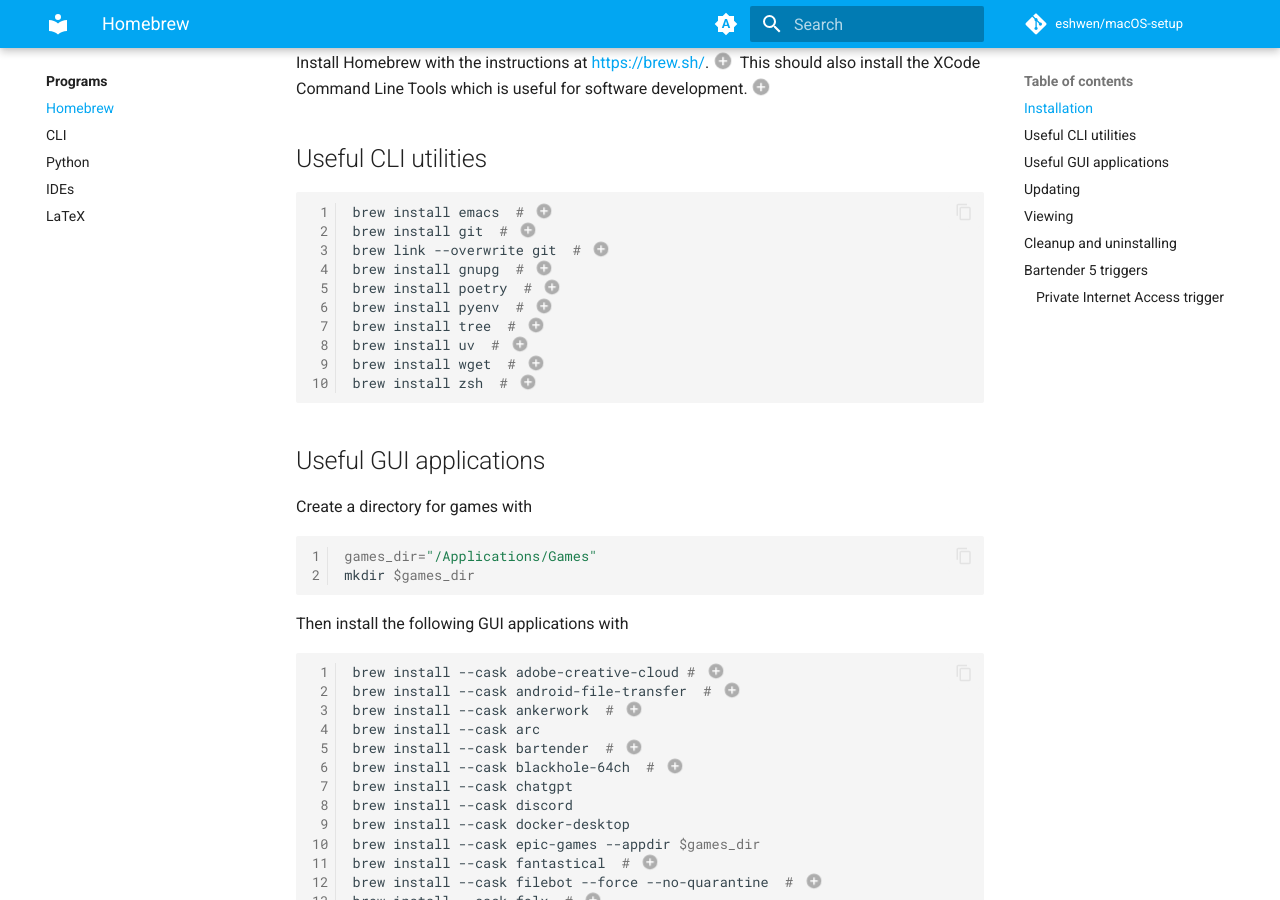
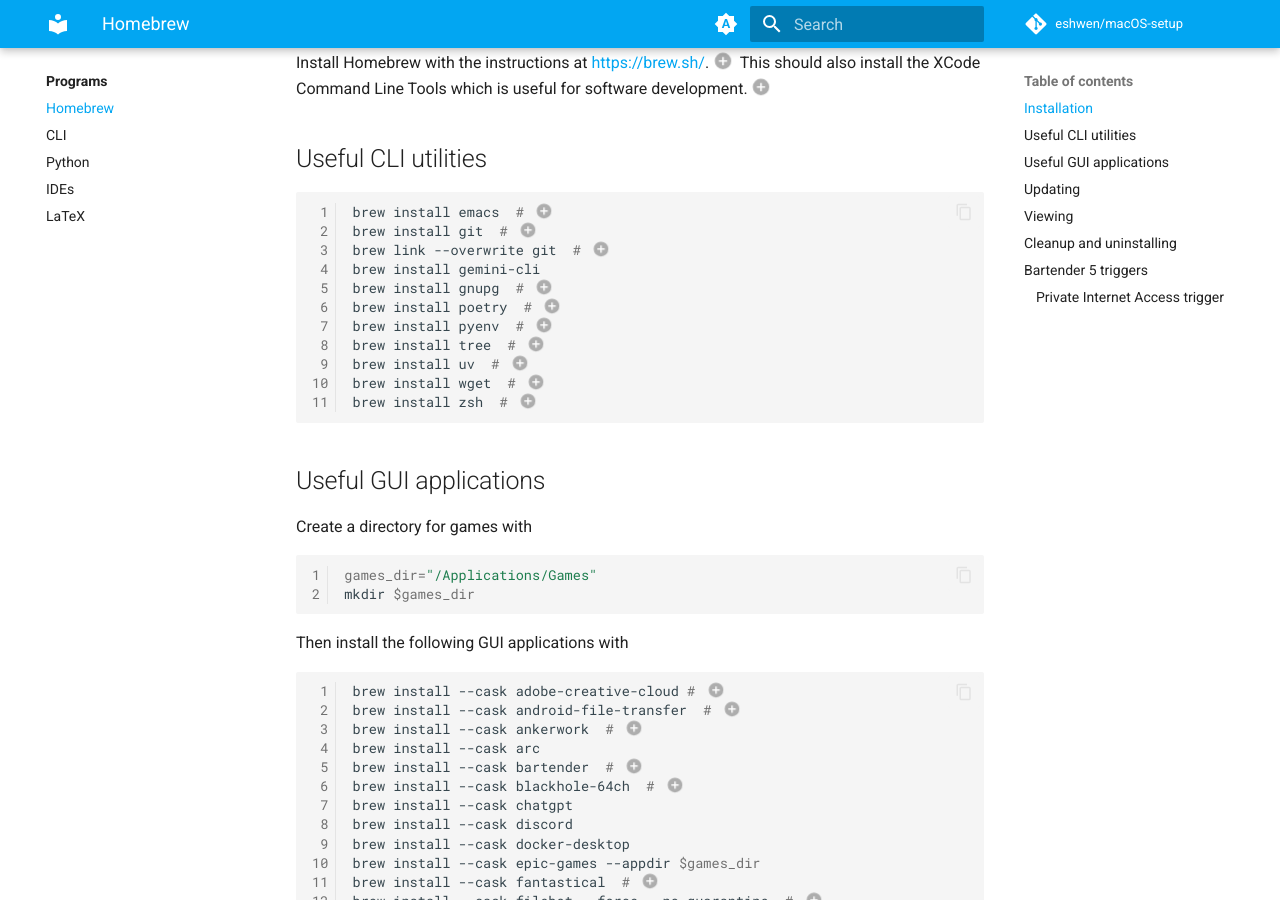
Before and after one commit to eshwen/macOS-setup, an MkDocs documentation site: the page built from docs/programs/homebrew.md, in a window 1280 px wide and 900 px high, scrolled down 387 px. Built offline with MkDocs 1.6.1 and Material for MkDocs 9.7.7, drawn with Linux system fonts in a browser that asks for light colours; comment, search, counter and statistics services are not loaded; the version menu is left out.

Commit message:
Add installation command for gemini-cli

```diff
--- a/docs/programs/homebrew.md
+++ b/docs/programs/homebrew.md
@@ -18,6 +18,7 @@
 brew install emacs  # (1)
 brew install git  # (2)
 brew link --overwrite git  # (3)
+brew install gemini-cli
 brew install gnupg  # (4)
 brew install poetry  # (5)
 brew install pyenv  # (6)
```
